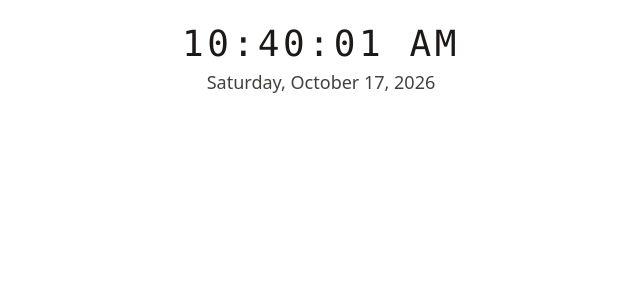
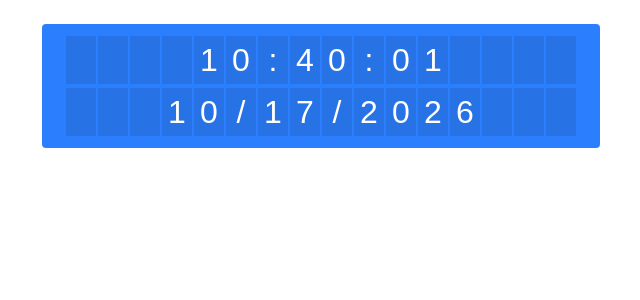
Before and after one commit to jsfather/mystery-box, a Next.js app: page / in a window 1280 px wide. Shown: the top 300 px of the page, without its empty margins (319-959 px from the left). Built offline with nearby package versions, Linux system fonts and the light colour scheme; a web font is replaced by a local one.

Commit message:
seperated code to a new component called LCD

```diff
--- a/app/components/NTPClient.tsx
+++ b/app/components/NTPClient.tsx
@@ -1,6 +1,7 @@
 'use client';
 
 import { useEffect, useState } from 'react';
+import LCD from '@/app/components/LCD';
 
 export default function NTPClient() {
   const [serverTime, setServerTime] = useState<Date | null>(null);
@@ -42,17 +43,22 @@ export default function NTPClient() {
 
   return (
     <div className="py-6 text-center">
-      <div className="font-mono text-4xl tracking-widest text-stone-900">
-        {serverTime.toLocaleTimeString()}
-      </div>
-      <div className="mt-1 text-lg text-stone-700">
-        {serverTime.toLocaleDateString(undefined, {
-          weekday: 'long',
-          year: 'numeric',
-          month: 'long',
-          day: 'numeric',
-        })}
-      </div>
+      <LCD
+        lines={[
+          {
+            cursor: { y: 0, x: 4 },
+            text: serverTime.toLocaleTimeString(undefined, { hour12: false }),
+          },
+          {
+            cursor: { y: 1, x: 3 },
+            text: serverTime.toLocaleDateString(undefined, {
+              day: '2-digit',
+              month: '2-digit',
+              year: 'numeric',
+            }),
+          },
+        ]}
+      />
     </div>
   );
 }
```
